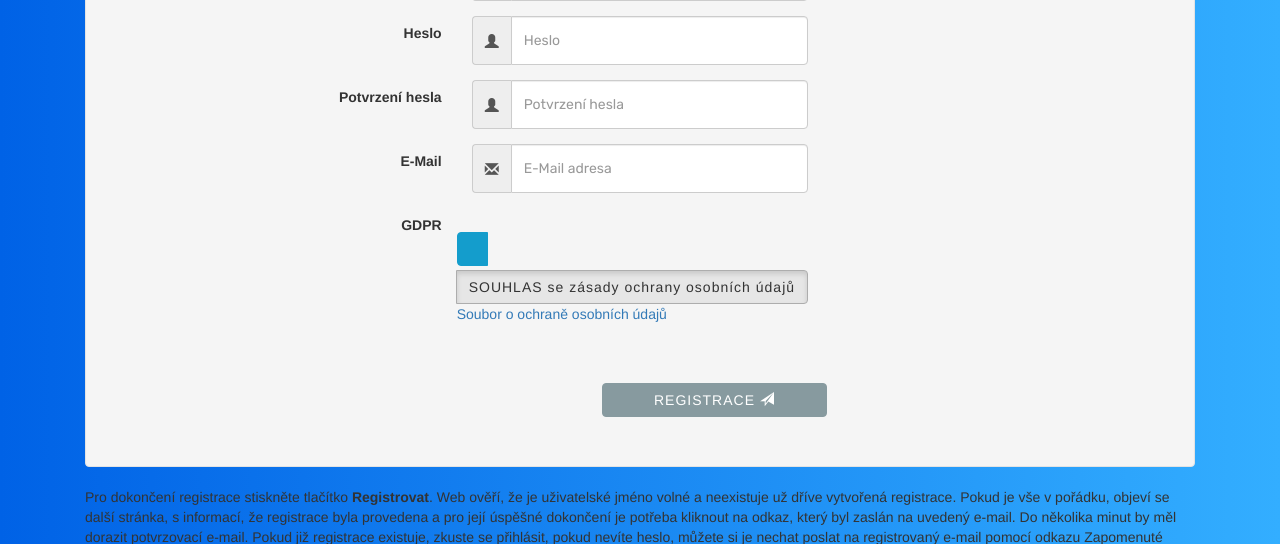
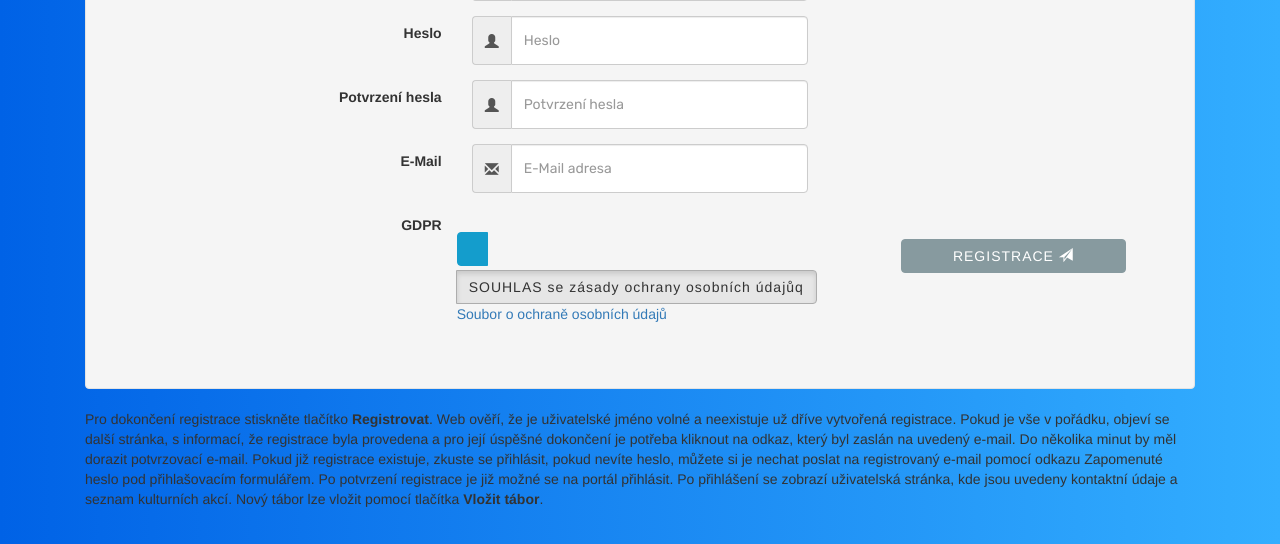
Before and after one commit to Vicko7/Tabory, a Flask app: page /registrace_org in a window 1280 px wide. Shown: the part 876-1420 px from the top of the page. Run offline with Flask 2, Linux system fonts and the light colour scheme; some libraries are stand-ins or nearby versions.

Commit message:
pridani organ ukonceni div gdpr

```diff
--- a/templates/registrace_org.html
+++ b/templates/registrace_org.html
@@ -211,12 +211,15 @@
                     <span> </span>
                 </label>
                 <label for="fancy-checkbox-primary" class="[ btn btn-default active ]">
-                    SOUHLAS se zásady ochrany osobních údajů                 </label>
+                    SOUHLAS se zásady ochrany osobních údajůq</label>
            </div>
                <span><a href="https://hledamtabor.herokuapp.com/gdpr.html" target="_blank">Soubor o ochraně osobních údajů</a>
                </span>
 
-        </div>
+      </div>
+    </div>
+    </div>
+
 <!--
         <div class="form-group form-check">
           <label class="form-check-label">
```
